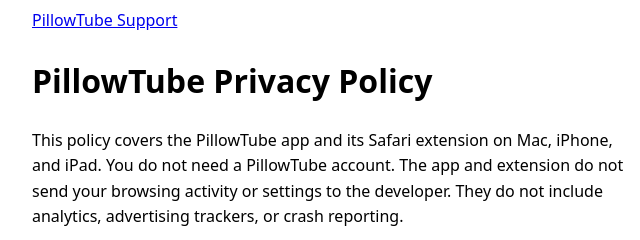
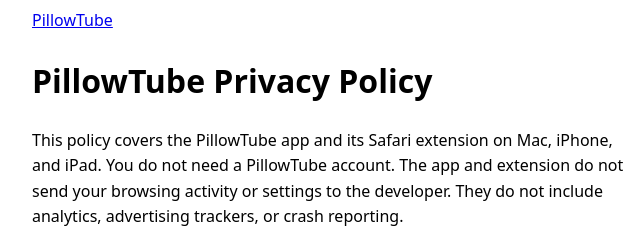
Before and after one commit to damjantonkli/damjantonkli.github.io, a plain HTML site: page pillowtube/privacy/index.html in a window 1280 px wide. Shown: the top 240 px of the page, 306-946 px from the left. Drawn offline with Linux system fonts and the light colour scheme.

Commit message:
feat(pillowtube): rename pillowtube feature page link

```diff
--- a/pillowtube/privacy/index.html
+++ b/pillowtube/privacy/index.html
@@ -8,7 +8,7 @@
     </head>
     <body>
         <main>
-            <p><a href="../">PillowTube Support</a></p>
+            <p><a href="../">PillowTube</a></p>
             <h1>PillowTube Privacy Policy</h1>
             <p>
                 This policy covers the PillowTube app and its Safari extension on Mac, iPhone,
```
